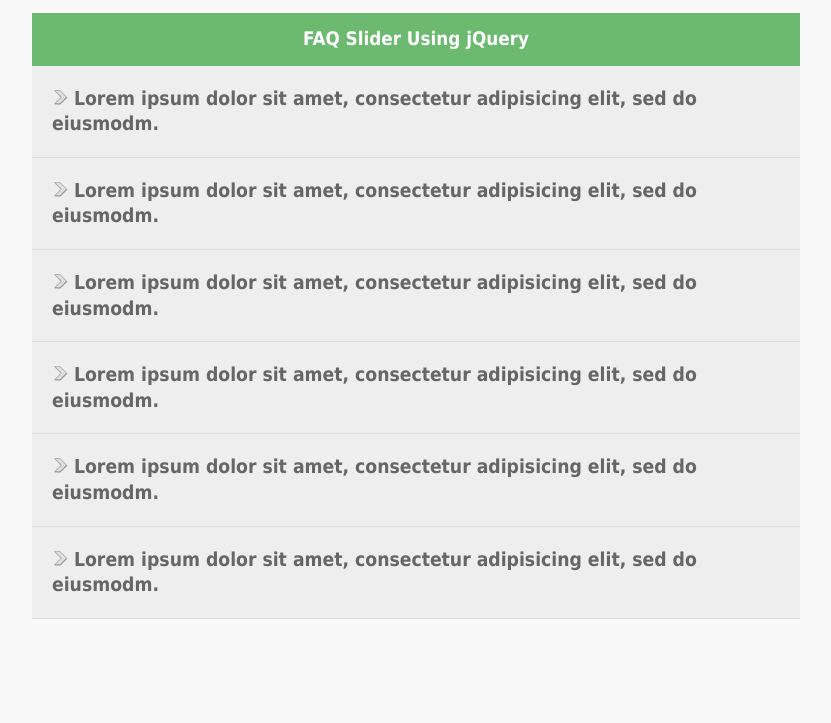
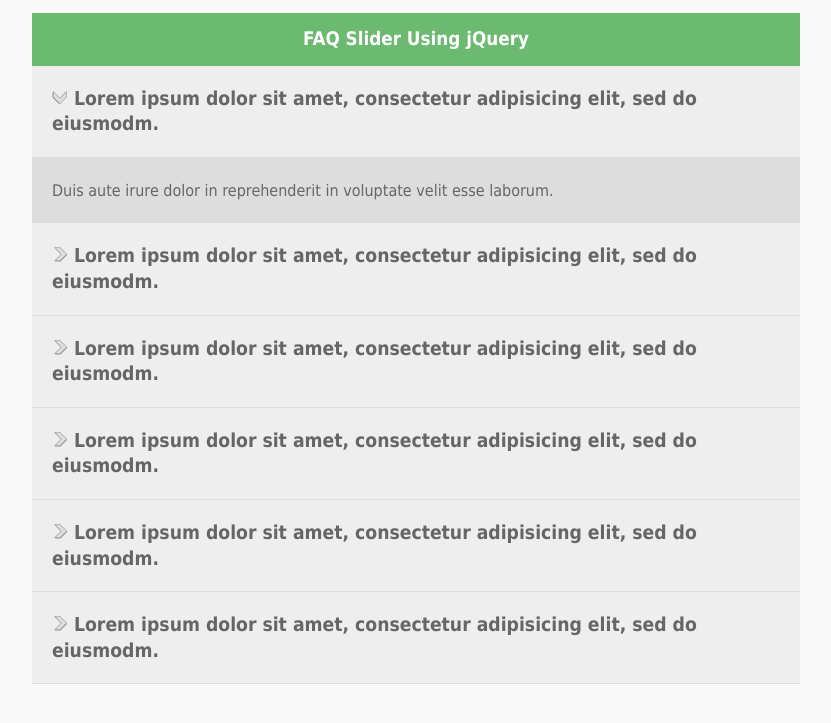
Before and after one commit to coffeeteer/faq-slider, a plain HTML site: page index.html in a window 1280 px wide. Both pictures are taken after a click on the item 640 px from the left and 174 px from the top of the page. Shown: the part 63-786 px from the top of the page, without its empty margins (224-1055 px from the left). Drawn offline with nearby package versions, Linux system fonts and the light colour scheme.

Commit message:
added logic for the drop downs

```diff
--- a/css/style.css
+++ b/css/style.css
@@ -51,6 +51,12 @@ h1 {
 	display: none;
 }
 
+.rotate {
+	-moz-transform: rotate(90deg);
+	-webkit-transform: rotate(90deg);
+	transform: rotate(90deg);
+}
+
 @media(max-width: 800px){
 	#container{
 		width: 90%;
--- a/js/script.js
+++ b/js/script.js
@@ -0,0 +1,22 @@
+//Accordian
+var action = "click";
+var speed = "500";
+
+$(document).ready(function(){
+	// Question handler
+	$('li.q').on(action, function(){
+		//Get next element
+		$(this).next()
+			.slideToggle(speed)
+				// Select all other answers
+				.siblings('li.a')
+					.slideUp();
+
+		//Get image for active question
+		var img = $(this).children('img');
+		//Remove teh 'rotate' class for all images except the active
+		$('img').not(img).removeClass('rotate');
+		// Toggle rotate class
+		img.toggleClass('rotate')
+	});
+});
```
